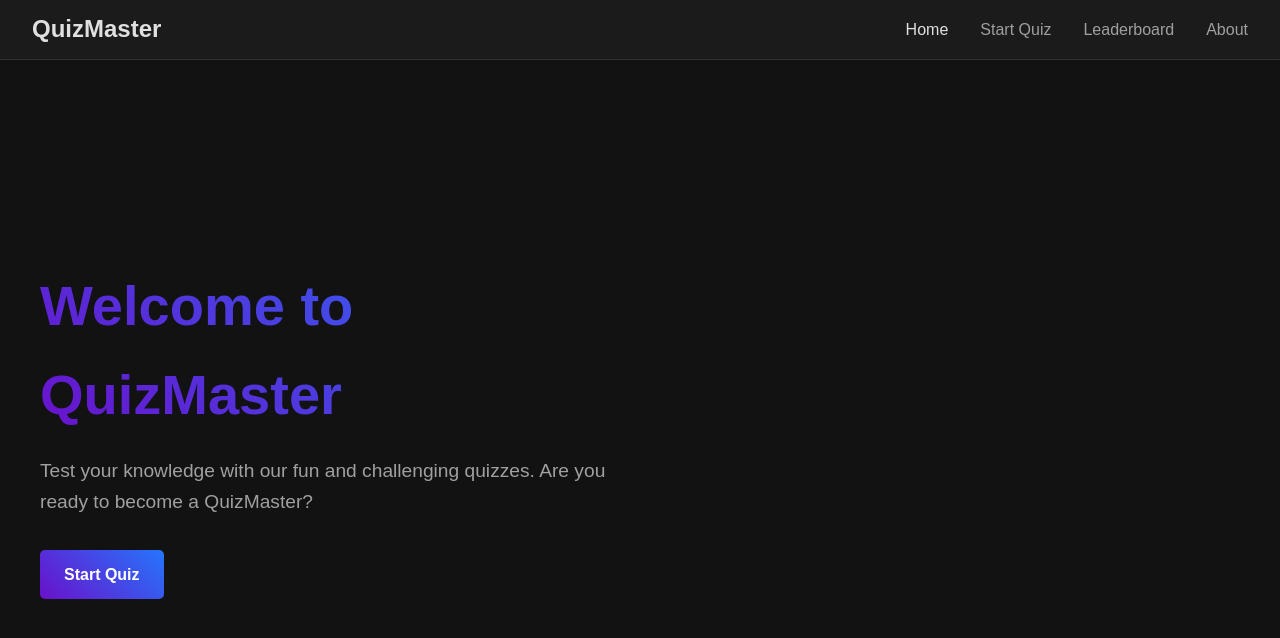
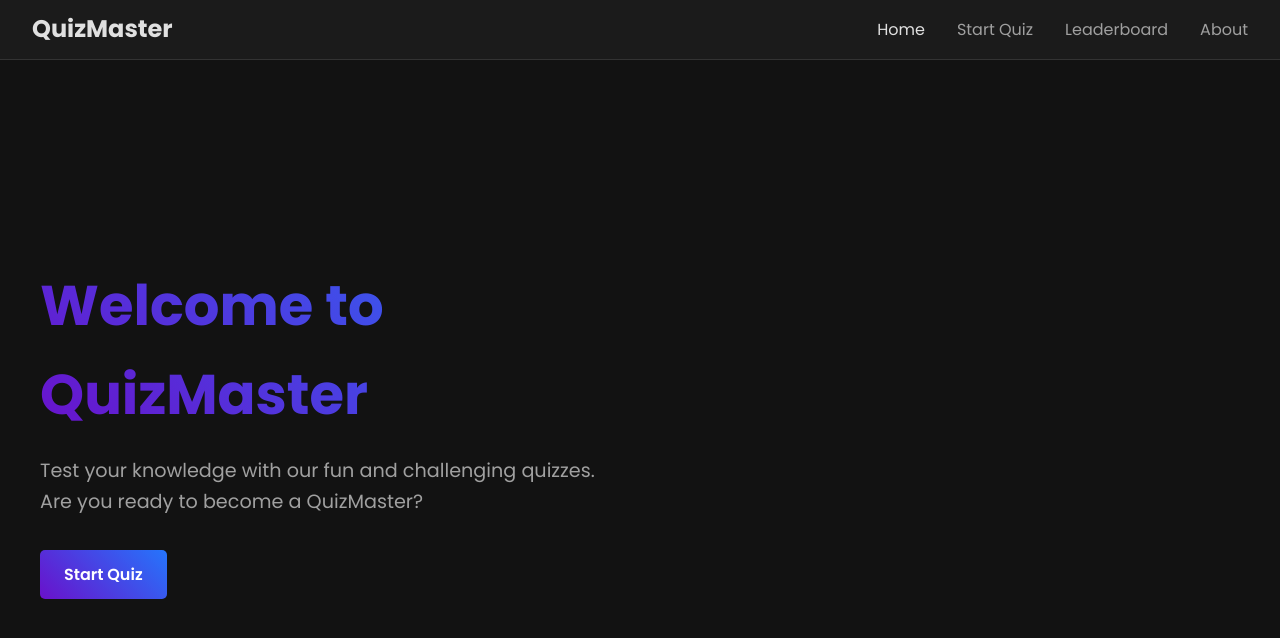
Before and after one commit to ayush1432220/QuizApp, a React (Vite) app: page / in a window 1280 px wide. Shown: the top 638 px of the page. Built offline with nearby package versions, Linux system fonts and the light colour scheme.

Commit message:
Fixed Stylings

```diff
--- a/src/index.css
+++ b/src/index.css
@@ -1,3 +1,5 @@
+@import url('https://fonts.googleapis.com/css2?family=Poppins:wght@300;400;600;700&display=swap');
+
 :root {
   --primary-color: #6a11cb;
   --secondary-color: #2575fc;
@@ -11,7 +13,6 @@
   --navbar-height: 60px;
 }
 
-@import url('https://fonts.googleapis.com/css2?family=Poppins:wght@300;400;600;700&display=swap');
 
 * {
   box-sizing: border-box;
```
